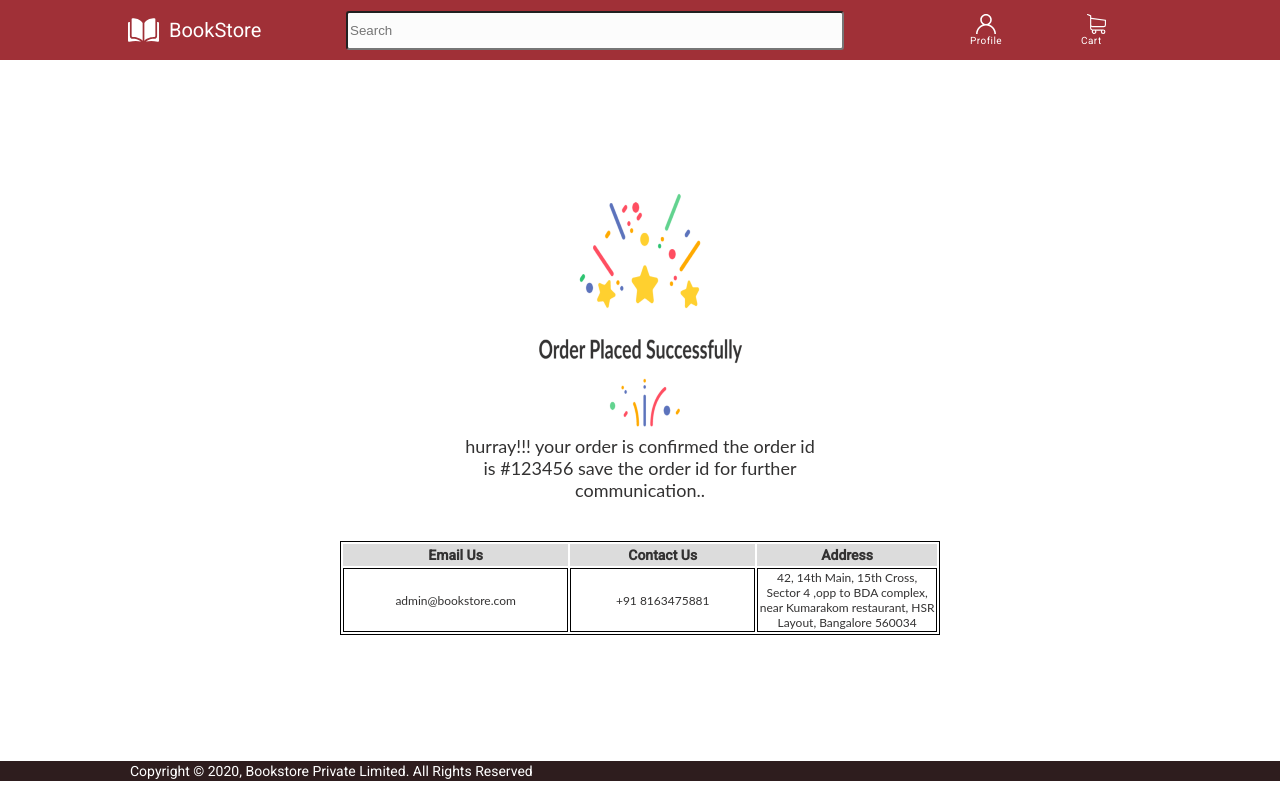
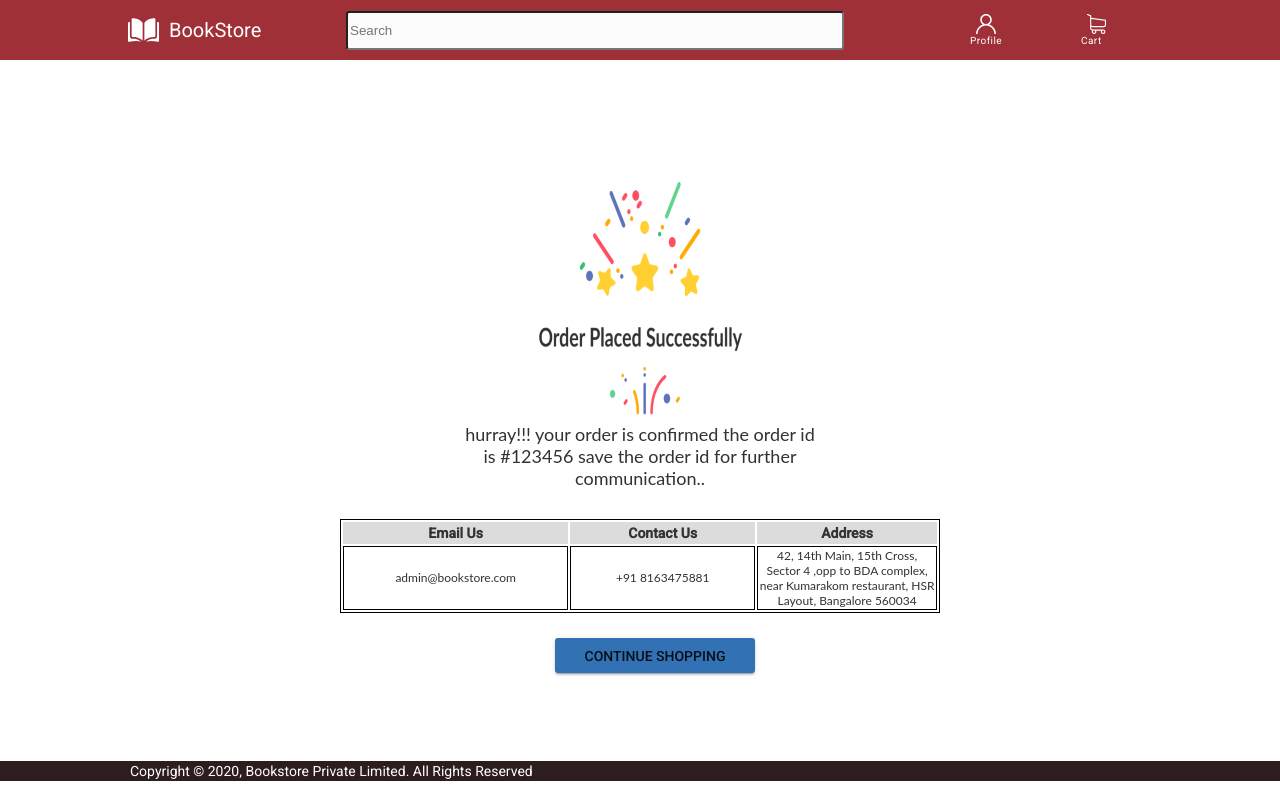
Before and after one commit to Omkarmali4437/BookStore_APP, an Angular app: page /orderPlaced in a window 1280 px wide. Built offline with nearby package versions, Linux system fonts and the light colour scheme.

Commit message:
Added continue Shopping button in the html page

```diff
--- a/src/app/component/order-placed/order-placed.component.css
+++ b/src/app/component/order-placed/order-placed.component.css
@@ -18,6 +18,10 @@
     letter-spacing: 0px;
     color: #333232;
     opacity: 1;
+}
+
+.table{
+    margin-top: 30px;
 }
 
 .table,td{
@@ -42,3 +46,13 @@
     color: #333232;
     opacity: 1;
 }
+
+.button{
+    top: 25px;
+    left: 15px;
+    width: 200px;
+    height: 35px;
+    background: #3371B5 0% 0% no-repeat padding-box;
+    border-radius: 3px;
+    opacity: 1;
+}
--- a/src/app/component/order-placed/order-placed.component.html
+++ b/src/app/component/order-placed/order-placed.component.html
@@ -8,8 +8,6 @@
     #123456 save the order id for further
     communication..
   </div>
-    <br>
-    <br>
   <div class="table" fxLayout="row" fxLayoutAlign="center center">
     <table>
       <tr class="head">
@@ -20,9 +18,13 @@
       <tr class="row">
         <td>admin@bookstore.com</td>
         <td>+91 8163475881</td>
-              <td>42, 14th Main, 15th Cross, Sector 4 ,opp to BDA complex, near Kumarakom restaurant, HSR Layout, Bangalore 560034</td>
+        <td>42, 14th Main, 15th Cross, Sector 4 ,opp to BDA complex, near Kumarakom restaurant, HSR Layout, Bangalore
+          560034</td>
       </tr>
     </table>
   </div>
+  <div>
+    <button mat-raised-button class="button">CONTINUE SHOPPING</button>
+  </div>
 </div>
 <app-footer></app-footer>
```
Lines whose indentation alone changed are shown as unchanged.
